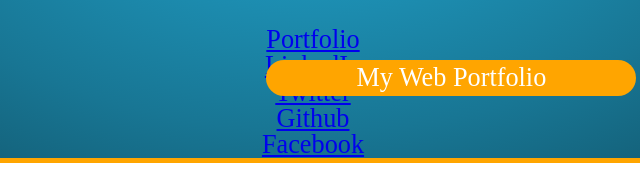
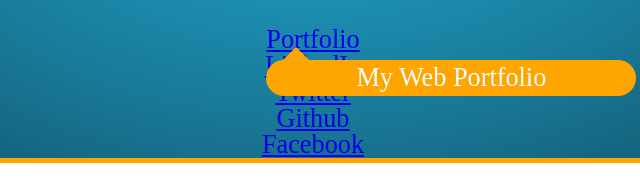
Before and after one commit to LmtDNE/HtmlPlay, a plain HTML site: page index.html in a window 1280 px wide. In both pictures the pointer is over the link "Portfolio". Shown: the part 1351-1546 px from the top of the page, 327-967 px from the left. Drawn offline with Linux system fonts and the light colour scheme.

Commit message:
Adds arrow to tooltip

```diff
--- a/styles/style.css
+++ b/styles/style.css
@@ -176,7 +176,13 @@ li [data-tooltip="true"]:hover:before{
 }
 
 li [data-tooltip="true"]:hover:after{
-  /*position: relative;*/
+  content: "";
+  position: absolute;
+  height:0;
+  width: 0;
+  border: 20px solid transparent;
+  border-bottom-color: orange;
+  left: 10px;
 
 }
 
```
